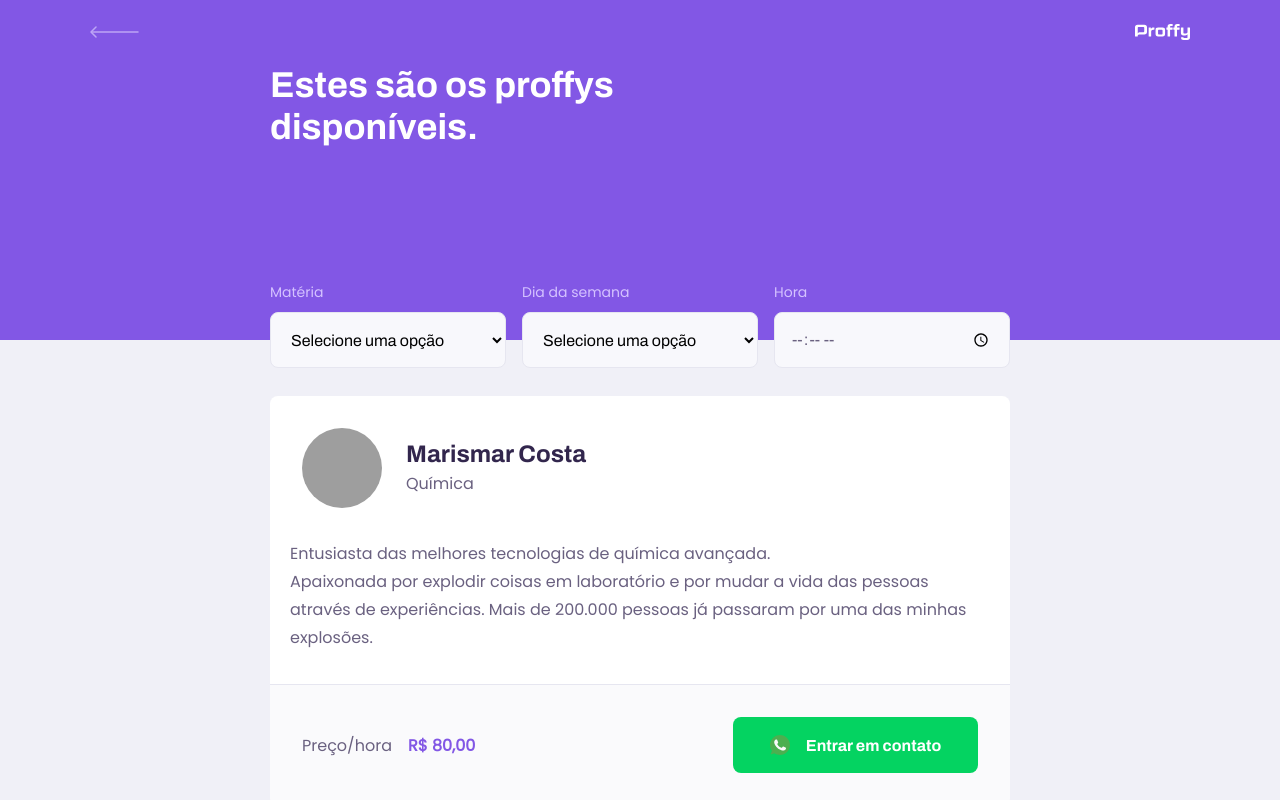
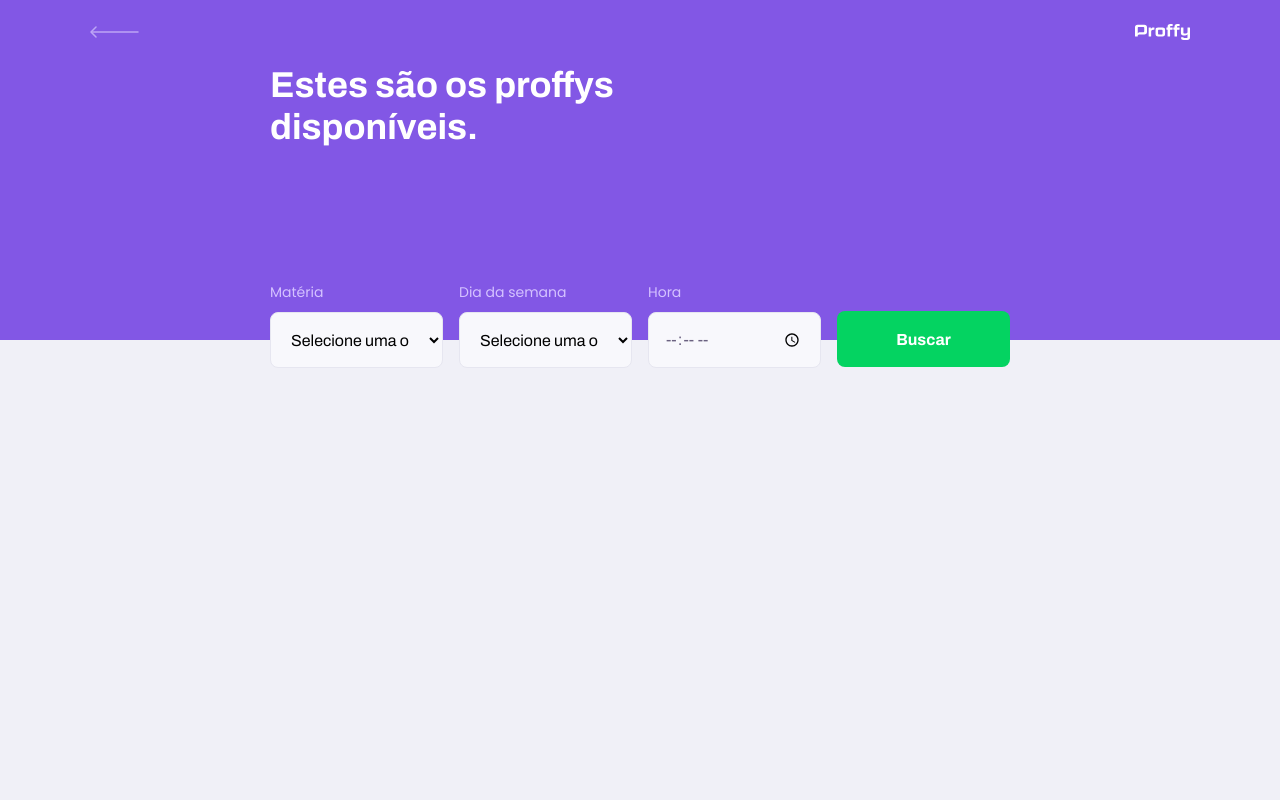
Before and after one commit to marismar/proffy, a React (Create React App) app in the folder web/: page /study in a window 1280 px wide. Shown: the top 800 px of the page. Built offline with nearby package versions, Linux system fonts and the light colour scheme; grey boxes are pictures that could not be loaded; the HTML template or start-up script is replaced by a standard one.

Commit message:
feat: connection with api
search and list classes and create connections using whatsapp

```diff
--- a/web/src/components/TeacherItem/index.tsx
+++ b/web/src/components/TeacherItem/index.tsx
@@ -1,40 +1,57 @@
 import React from 'react';
 
 import whatsappIcon from '../../assets/images/icons/whatsapp.svg';
+import api from '../../services/api';
 
 import './styles.css';
 
-function TeacherItem() {
+export interface Teacher {
+  id: number;
+  avatar: string;
+  bio: string;
+  cost: number;
+  name: string;
+  subject: string;
+  whatsapp: string;
+}
+
+interface TeacherItemProps {
+  teacher: Teacher;
+}
+
+const TeacherItem: React.FC<TeacherItemProps> = ({ teacher }) => {
+  function createNewConnection() {
+    api.post('connections', {
+      user_id: teacher.id
+    })
+  }
+
   return (
     <article className="teacher-item">
       <header>
-        <img
-          src="https://avatars2.githubusercontent.com/u/19637434?s=460&u=05b9ce8e5505a1fc88dfa1c2d4c28dfa1c6bb48f&v=4"
-          alt="Marismar Costa"
-        />
+        <img src={teacher.avatar} alt={teacher.name}/>
         <div>
-          <strong>Marismar Costa</strong>
-          <span>Química</span>
+          <strong>{teacher.name}</strong>
+          <span>{teacher.subject}</span>
         </div>
       </header>
 
-      <p>
-        Entusiasta das melhores tecnologias de química avançada.
-        <br/>
-        Apaixonada por explodir coisas em laboratório e por mudar a vida das
-        pessoas através de experiências. Mais de 200.000 pessoas já passaram
-        por uma das minhas explosões.
-      </p>
+      <p>{teacher.bio}</p>
 
       <footer>
         <p>
           Preço/hora
-          <strong>R$ 80,00</strong>
+          <strong>R$ {teacher.cost}</strong>
         </p>
-        <button type="button">
+        <a
+          target="_blank"
+          rel="noopener noreferrer"
+          onClick={createNewConnection}
+          href={`https://wa.me/${teacher.whatsapp}`}
+        >
           <img src={whatsappIcon} alt="Whatsapp"/>
           Entrar em contato
-        </button>
+        </a>
       </footer>
     </article>
   );
--- a/web/src/components/TeacherItem/styles.css
+++ b/web/src/components/TeacherItem/styles.css
@@ -56,7 +56,7 @@
   display: block;
 }
 
-.teacher-item footer button {
+.teacher-item footer a {
   width: 20rem;
   height: 5.6rem;
   background: var(--color-secundary);
@@ -69,9 +69,10 @@
   align-items: center;
   justify-content: space-evenly;
   transition: 0.2s;
+  text-decoration: none;
 }
 
-.teacher-item footer button:hover {
+.teacher-item footer a:hover {
   background: var(--color-secundary-dark);
 }
 
@@ -90,13 +91,13 @@
     margin-left: 1.6rem;
   }
 
-  .teacher-item footer button {
+  .teacher-item footer a {
     width: 24.5rem;
     font-size: 1.6rem;
     justify-content: center;
   }
 
-  .teacher-item footer button img {
+  .teacher-item footer a img {
     margin-right: 1.6rem;
   }
 }
--- a/web/src/pages/TeacherForm/index.tsx
+++ b/web/src/pages/TeacherForm/index.tsx
@@ -1,4 +1,5 @@
 import React, { FormEvent, useState } from 'react';
+import { useHistory } from 'react-router-dom';
 
 import Input from '../../components/Input';
 import PageHeader from '../../components/PageHeader';
@@ -11,6 +12,8 @@
 import api from '../../services/api';
 
 function TeacherForm() {
+  const history = useHistory();
+
   const [name, setName] = useState('');
   const [avatar, setAvatar] = useState('');
   const [whatsapp, setWhatsapp] = useState('');
@@ -55,18 +58,10 @@
       schedule: scheduleItems
     }).then(() => {
       alert('Cadastro realizado com sucesso!');
+
+      history.push('/');
     }).catch(() => {
       alert('Erro no cadastro!')
-    });
-
-    console.log({
-      name,
-      avatar,
-      whatsapp,
-      bio,
-      subject,
-      cost,
-      scheduleItems,
     });
   }
 
--- a/web/src/pages/TeacherList/index.tsx
+++ b/web/src/pages/TeacherList/index.tsx
@@ -1,20 +1,44 @@
-import React from 'react';
+import React, { FormEvent, useState } from 'react';
 
 import Input from '../../components/Input';
 import PageHeader from '../../components/PageHeader';
 import Select from '../../components/Select';
-import TeacherItem from '../../components/TeacherItem';
+import TeacherItem, { Teacher } from '../../components/TeacherItem';
+
+import api from '../../services/api';
 
 import './styles.css';
 
 function TeacherList() {
+  const [teachers, setTeachers] = useState([]);
+
+  const [subject, setSubject] = useState('');
+  const [week_day, setWeekDay] = useState('');
+  const [time, setTime] = useState('');
+
+  async function searchTeachers(event: FormEvent) {
+    event.preventDefault();
+
+    const response = await api.get('classes', {
+      params: {
+        subject,
+        week_day,
+        time
+      }
+    });
+
+    setTeachers(response.data);
+  }
+
   return (
     <div id="page-teacher-list" className="container">
       <PageHeader title="Estes são os proffys disponíveis." >
-        <form action="" id="search-teachers">
+        <form action="" id="search-teachers" onSubmit={searchTeachers}>
           <Select
             name="subject"
             label="Matéria"
+            value={subject}
+            onChange={event => { setSubject(event.target.value) }}
             options={[
               { value: 'Artes', label: 'Artes' },
               { value: 'Biologia', label: 'Biologia' },
@@ -31,6 +55,8 @@
           <Select
             name="week_day"
             label="Dia da semana"
+            value={week_day}
+            onChange={event => { setWeekDay(event.target.value) }}
             options={[
               { value: '0', label: 'Domingo' },
               { value: '1', label: 'Segunda-feira' },
@@ -42,14 +68,24 @@
 
             ]}
           />
-          <Input type="time" name="time" label="Hora" />
+          <Input
+            type="time"
+            name="time"
+            label="Hora"
+            value={time}
+            onChange={event => { setTime(event.target.value) }}
+          />
+
+          <button type="submit">
+            Buscar
+          </button>
         </form>
       </PageHeader>
 
       <main>
-        <TeacherItem />
-        <TeacherItem />
-        <TeacherItem />
+        {teachers.map((teacher: Teacher) => {
+          return <TeacherItem key={teacher.id} teacher={teacher}/>
+        })}
       </main>
     </div>
   )
--- a/web/src/pages/TeacherList/styles.css
+++ b/web/src/pages/TeacherList/styles.css
@@ -4,6 +4,27 @@
 
 #search-teachers label {
   color: var(--color-text-in-primary);
+}
+
+#search-teachers button {
+  width: 100%;
+  height: 5.6rem;
+  background: var(--color-secundary);
+  color: var(--color-button-text);
+  border: 0;
+  border-radius: 0.8rem;
+  cursor: pointer;
+  font: 700 1.6rem Archivo;
+  display: flex;
+  align-items: center;
+  justify-content: center;
+  text-decoration: none;
+  transition: background-color 0.2s;
+  margin-top: 3.2rem;
+}
+
+#search-teachers button:hover {
+  background: var(--color-secundary-dark);
 }
 
 #page-teacher-list main {
@@ -18,7 +39,7 @@
 
   #search-teachers {
     display: grid;
-    grid-template-columns: repeat(3, 1fr);
+    grid-template-columns: repeat(4, 1fr);
     column-gap: 16px;
     position: absolute;
     bottom: -28px;
```
